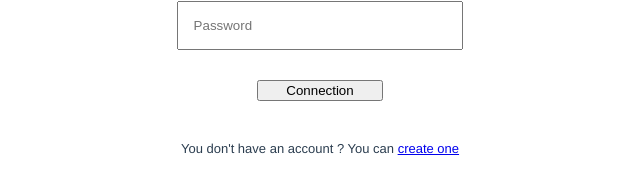
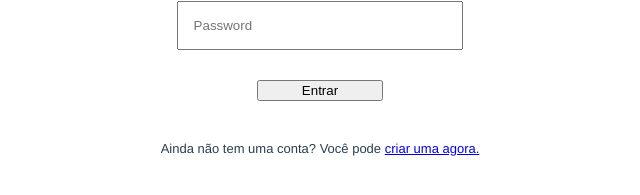
Before and after one commit to leandrocodes/biosprout-pwa, a Vue app: page /#/login in a window 1280 px wide. Shown: the part 371-566 px from the top of the page, without its empty margins (320-960 px from the left). Built offline with nearby package versions, Linux system fonts and the light colour scheme; no server answers.

Commit message:
translate

```diff
--- a/src/views/Login.vue
+++ b/src/views/Login.vue
@@ -5,10 +5,10 @@
         <br />
         <input type="password" v-model="password" placeholder="Password" />
         <br />
-        <button @click="login">Connection</button>
+        <button @click="login">Entrar</button>
         <p>
-            You don't have an account ? You can
-            <router-link to="/sign-up">create one</router-link>
+            Ainda não tem uma conta? Você pode
+            <router-link to="/sign-up">criar uma agora.</router-link>
         </p>
     </div>
 </template>
--- a/src/views/SignUp.vue
+++ b/src/views/SignUp.vue
@@ -1,13 +1,13 @@
 <template>
     <div class="sign-up">
-        <p>Let's create a new account !</p>
+        <p>Vamos criar sua nova conta!</p>
         <input type="text" v-model="email" placeholder="Email" />
         <br />
         <input type="password" v-model="password" placeholder="Password" />
         <br />
-        <button @click="signUp">Sign Up</button>
+        <button @click="signUp">Registrar</button>
         <span>
-            or go back to
+            ou, voltar para
             <router-link to="/login">login</router-link>.
         </span>
     </div>
```
